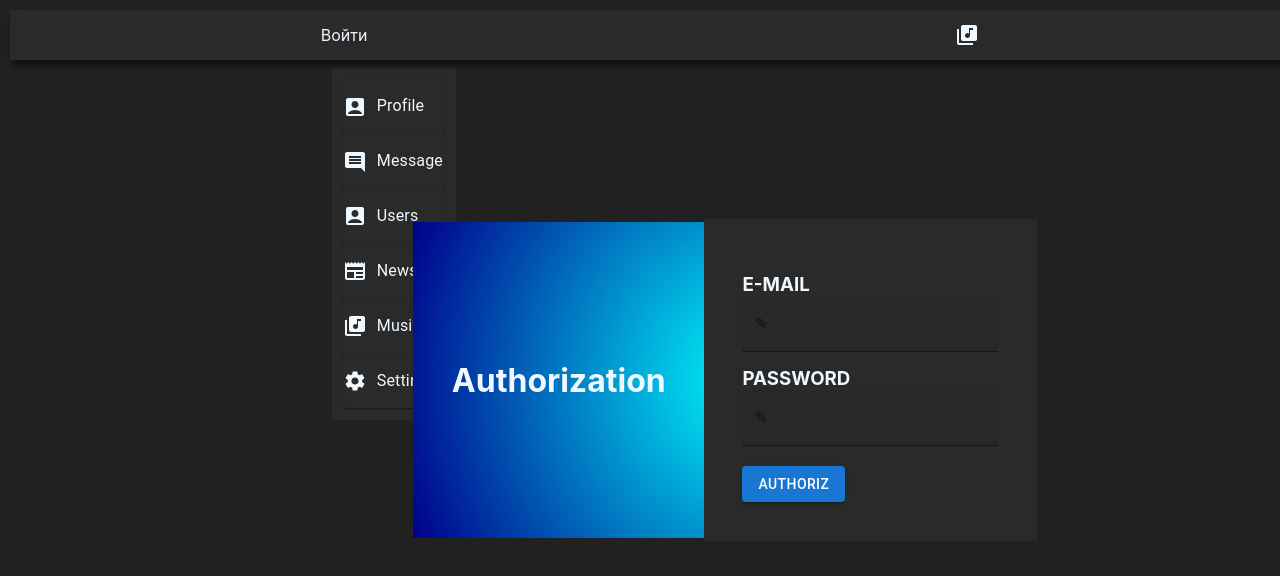
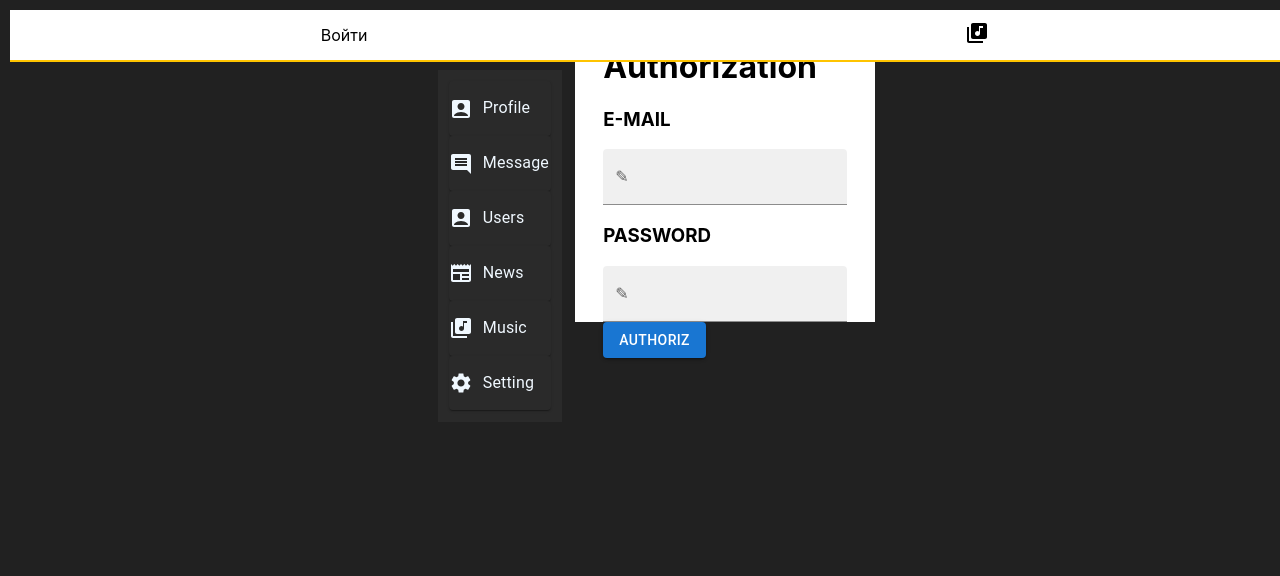
Before and after one commit to jan-clod/tsx-social-network-41week, a React (Create React App) app: page /login in a window 1280 px wide. Shown: the top 576 px of the page. Built offline with nearby package versions, Linux system fonts and the light colour scheme.

Commit message:
white_tema

```diff
--- a/src/components/header/Header.module.css
+++ b/src/components/header/Header.module.css
@@ -3,16 +3,17 @@
   align-items: center;
   justify-content: center;
 
-  -webkit-box-shadow: 1px 7px 8px -3px rgba(63, 63, 63, 0.75);
-  -moz-box-shadow: 1px 7px 8px -3px rgba(53, 53, 53, 0.75);
-  box-shadow: 0px 7px 8px -3px rgba(0, 0, 0, 0.7);
+/*   -webkit-box-shadow: 1px 7px 8px -3px rgba(255, 255, 255, 0.75);
+  -moz-box-shadow: 1px 7px 8px -3px rgba(255, 255, 255, 0.75);
+  box-shadow: 0px 7px 8px -3px rgba(255, 255, 255, 0.7); */
   z-index: 100;
 
   width: 100%;
   height: 50px;
 
-  color: aliceblue;
-  background-color: rgb(42, 42, 42);
+  background-color: rgb(255, 255, 255);
+
+  border-bottom: 2px solid rgb(255, 196, 0)
 }
 .headerContainer {
   width: 53vw;
@@ -24,19 +25,5 @@
 }
 
 .header img {
-  width: 20px;
+  width: 25px;
 }
-
-.header h2 {
-  color: white;
-  margin: 5px;
-  background-color: aliceblue;
-}
-.icon{
-  display: flex;
-  align-items: center;
-  border-radius: 50%;
-  padding: 10px;
-  background-color: rgb(42, 42, 42);
-
-}
--- a/src/components/login/Login.module.css
+++ b/src/components/login/Login.module.css
@@ -1,24 +1,80 @@
-.loginBlock {
-  width: 40vw;
-  height: 80vh;
+.block{
   display: flex;
   align-items: center;
   justify-content: center;
+  flex-direction: row;
+  width: 40vw;
 
 }
-.loginContainer {
+.block_left{
   display: flex;
+  align-items: center;
   justify-content: center;
+  color:rgb(255, 255, 255);
+  height: 300px;
+  width: 300px;
+  background: radial-gradient(circle at 120% 50%, rgb(255, 166, 0), rgb(255, 243, 131));
+  -webkit-box-shadow: 6px 0px 8px -2px rgba(0, 0, 0, 0.2);
+  -moz-box-shadow: 6px 0px 8px -2px rgba(0, 0, 0, 0.2);
+  box-shadow: 6px 0px 8px -2px rgba(0, 0, 0, 0.2);
+
+}
+.loginBlock {
+  display: flex;
   align-items: center;
+  flex-direction: column;
+  justify-content: center;
 
-  color: aliceblue;
+  height: 260px;
+  width: 300px;
+
+  background-color: rgb(255, 255, 255);
 }
-.authorization {
+.loginBlock_form{
   display: flex;
-  justify-content: center;
-  align-items: center;
+  flex-direction: column;
 
- /*  background-color: #1977d1; */
+}
+.form_container{
+  display: flex;
+  flex-direction: row;
+}
+.form_chekbox{
+  width: 15px;
+  background-color:aquamarine;
+}
+.form_chekbox p{
+  width: 100px;
+}
+.form_input{
+  height: 30px;
+  border: 0px;
+  border-bottom: 1px solid black;
+  margin-bottom: 5px;
+}
+.form_input:hover{
+	background-color: rgba(232, 232, 232, 0.426);
+	color: #3a7999;
+	box-shadow: inset 0 0 0 1px #3a7999;
+  text-decoration: none;
+}
+.form_button{
+  height: 25px;
+  border: 0px;
+  background-color: rgba(195, 195, 195, 0.303);
+  -webkit-box-shadow: 6px 0px 8px -2px rgba(0, 0, 0, 0.2);
+  -moz-box-shadow: 6px 0px 8px -2px rgba(0, 0, 0, 0.2);
+  box-shadow: 6px 1px 8px -2px rgba(0, 0, 0, 0.2);
+}
+.form_button h3{
+margin: 0;
+font-weight: 00;
+}
+
+/*
+
+
+
   background: radial-gradient(circle at 120% 50%, aqua, darkblue);
   padding: 3vw;
 
@@ -40,8 +96,7 @@
 
   padding: 3vw;
 
-background-color: #2a2a2a
-;
+  background-color: #2a2a2a;
 }
 
 .error {
@@ -50,13 +105,14 @@ background-color: #2a2a2a
 .password {
   color: rgb(9, 111, 254);
 }
-h3{
-  margin: 0 ;
+h3 {
+  margin: 0;
   margin-top: 15px;
 }
-.buttonAuth{
+.buttonAuth {
   margin-top: 20px;
 }
-.textField{
+.textField {
   width: 20vw;
 }
+ */
--- a/src/components/sеttings/Setting.tsx
+++ b/src/components/sеttings/Setting.tsx
@@ -4,7 +4,7 @@ import s from "./setting.module.css"
 export const Setting = () => {
     return(
         <div className={s.settingBlock}>
-            <Login/>
+
         </div>
     )
 }
```
